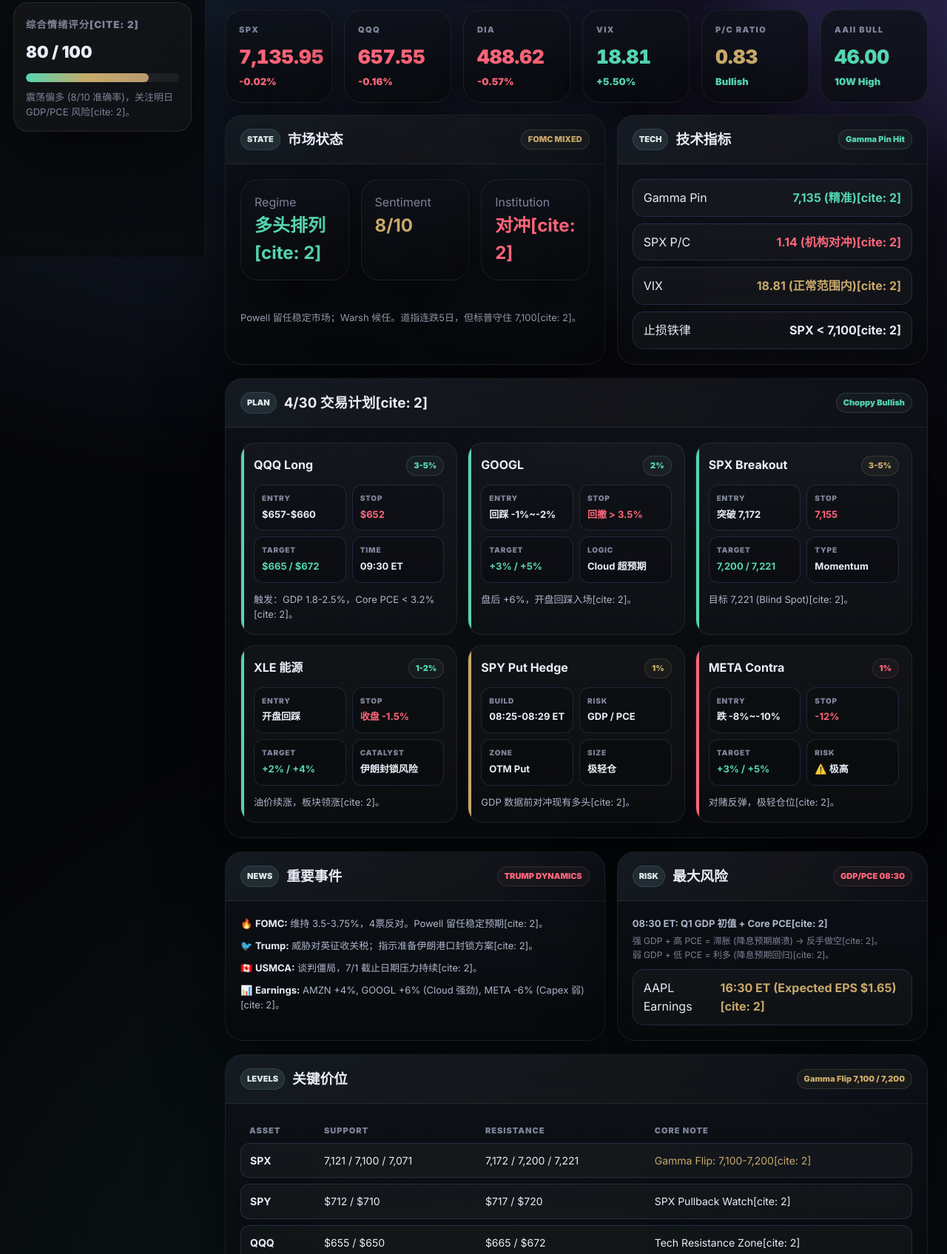
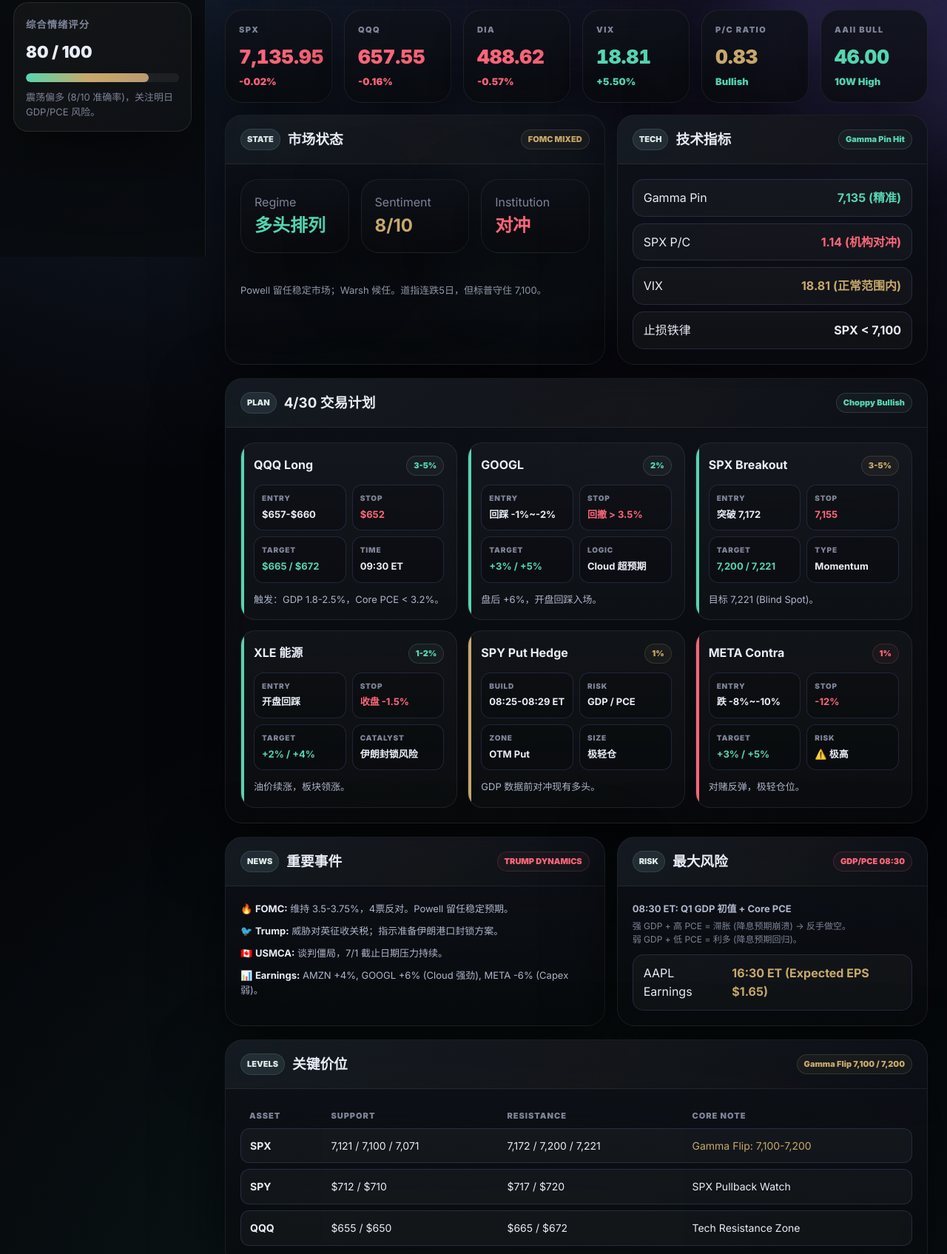
Before and after one commit to jerryq873/moneycat-site, a plain HTML site: page reports/2026-04-29-fomc-day-review.html in a window 1280 px wide. Shown: the part 453-2148 px from the top of the page at 74% size. Drawn offline with Linux system fonts and the light colour scheme.

Commit message:
Add files via upload

```diff
--- a/reports/2026-04-29-fomc-day-review.html
+++ b/reports/2026-04-29-fomc-day-review.html
@@ -6,7 +6,7 @@
 <title>MoneyCat 收盘复盘报告 ｜ 2026-04-29</title>
 <link href="https://fonts.googleapis.com/css2?family=Inter:wght@400;500;600;700;800;900&family=Noto+Sans+SC:wght@400;500;700;900&display=swap" rel="stylesheet" />
 <style>
-/* 保持原有 UI 样式 verbatim[cite: 1] */
+/* 保持原有 UI 样式 verbatim */
 :root{
   --bg:#05060a;--panel:rgba(15,18,26,.86);--panel2:rgba(20,24,36,.94);
   --glass:rgba(255,255,255,.035);--line:rgba(255,255,255,.075);--line2:rgba(125,150,255,.18);
@@ -84,26 +84,26 @@
     <a href="#risk" data-zh="⚠️ 风险" data-en="⚠️ Risk">⚠️ 风险</a>
   </nav>
   <div class="side-card">
-    <small data-zh="综合情绪评分" data-en="Sentiment Score">综合情绪评分[cite: 2]</small>
+    <small data-zh="综合情绪评分" data-en="Sentiment Score">综合情绪评分</small>
     <div style="margin-top:8px;font-weight:900;font-size:22px">80 / 100</div>
     <div class="risk-meter"><span></span></div>
-    <p class="muted" style="margin-top:10px;font-size:13px" data-zh="震荡偏多 (8/10 准确率)，关注明日 GDP/PCE 风险。" data-en="Choppy Bullish (8/10 Acc). Watch GDP/PCE risk.">震荡偏多 (8/10 准确率)，关注明日 GDP/PCE 风险[cite: 2]。</p>
+    <p class="muted" style="margin-top:10px;font-size:13px" data-zh="震荡偏多 (8/10 准确率)，关注明日 GDP/PCE 风险。" data-en="Choppy Bullish (8/10 Acc). Watch GDP/PCE risk.">震荡偏多 (8/10 准确率)，关注明日 GDP/PCE 风险。</p>
   </div>
 </aside>
 
 <main class="main" id="dashboard">
   <div class="topbar">
     <div class="search">⌕ <input id="searchInput" data-placeholder-zh="搜索：SPX、FOMC、GDP、GOOGL..." data-placeholder-en="Search: SPX, FOMC, GDP, GOOGL..." placeholder="搜索：SPX、FOMC、GDP、GOOGL..." /></div>
-    <div class="time-pill">Report Date: 2026-04-29 (Wed)[cite: 2]</div>
+    <div class="time-pill">Report Date: 2026-04-29 (Wed)</div>
     <div class="lang-toggle"><button class="lang-btn active" id="zhBtn" onclick="setLang('zh')">中文</button><button class="lang-btn" id="enBtn" onclick="setLang('en')">EN</button></div>
   </div>
 
   <section class="hero">
-    <div class="eyebrow" data-zh="MoneyCat 收盘复盘报告 ｜ 复盘日：2026-04-29 (FOMC Day)" data-en="MoneyCat Closing Review | Review Date: 2026-04-29 (FOMC Day)">MoneyCat 收盘复盘报告 ｜ 复盘日：2026-04-29 (FOMC Day)[cite: 2]</div>
-    <h2 data-zh="震荡偏多，Gamma Pin 7,135 精准命中。" data-en="Choppy Bullish; Gamma Pin 7,135 Perfect Hit.">震荡偏多，Gamma Pin 7,135 精准命中[cite: 2]。</h2>
+    <div class="eyebrow" data-zh="MoneyCat 收盘复盘报告 ｜ 复盘日：2026-04-29 (FOMC Day)" data-en="MoneyCat Closing Review | Review Date: 2026-04-29 (FOMC Day)">MoneyCat 收盘复盘报告 ｜ 复盘日：2026-04-29 (FOMC Day)</div>
+    <h2 data-zh="震荡偏多，Gamma Pin 7,135 精准命中。" data-en="Choppy Bullish; Gamma Pin 7,135 Perfect Hit.">震荡偏多，Gamma Pin 7,135 精准命中。</h2>
     <p data-zh="FOMC V型反转：7,107 低点回升至 7,135 收盘。均线多头排列完整，价格站上 SMA 20/50/100/200。等待明日 Q1 GDP 初值与 Core PCE 数据确认。"
        data-en="FOMC V-reversal from 7,107 to 7,135 close. Bullish MA alignment (above SMA 20/50/100/200). Awaiting Q1 GDP and Core PCE confirmation.">
-       FOMC V型反转：7,107 低点回升至 7,135 收盘。均线多头排列完整，价格站上 SMA 20/50/100/200。等待明日 Q1 GDP 初值与 Core PCE 数据确认[cite: 2]。
+       FOMC V型反转：7,107 低点回升至 7,135 收盘。均线多头排列完整，价格站上 SMA 20/50/100/200。等待明日 Q1 GDP 初值与 Core PCE 数据确认。
     </p>
   </section>
 
@@ -122,36 +122,36 @@
     <div class="module">
       <div class="module-head"><div class="module-title"><span class="num">STATE</span><h3 data-zh="市场状态" data-en="Market State">市场状态</h3></div><span class="tag gold">FOMC MIXED</span></div>
       <div class="module-body grid three">
-        <div class="card"><div class="muted">Regime</div><h2 class="up" data-zh="多头排列" data-en="Bull Aligned">多头排列[cite: 2]</h2></div>
+        <div class="card"><div class="muted">Regime</div><h2 class="up" data-zh="多头排列" data-en="Bull Aligned">多头排列</h2></div>
         <div class="card"><div class="muted">Sentiment</div><h2 class="neutral">8/10</h2></div>
-        <div class="card"><div class="muted">Institution</div><h2 class="down" data-zh="对冲" data-en="Hedge">对冲[cite: 2]</h2></div>
+        <div class="card"><div class="muted">Institution</div><h2 class="down" data-zh="对冲" data-en="Hedge">对冲</h2></div>
       </div>
       <div class="module-body">
-         <p class="soft" style="font-size:13px" data-zh="Powell 留任稳定市场；Warsh 候任。道指连跌5日，但标普守住 7,100。" data-en="Powell stays to stabilize; Warsh nominated. Dow down 5 days, but SPX holds 7,100.">Powell 留任稳定市场；Warsh 候任。道指连跌5日，但标普守住 7,100[cite: 2]。</p>
+         <p class="soft" style="font-size:13px" data-zh="Powell 留任稳定市场；Warsh 候任。道指连跌5日，但标普守住 7,100。" data-en="Powell stays to stabilize; Warsh nominated. Dow down 5 days, but SPX holds 7,100.">Powell 留任稳定市场；Warsh 候任。道指连跌5日，但标普守住 7,100。</p>
       </div>
     </div>
     <div class="module">
       <div class="module-head"><div class="module-title"><span class="num">TECH</span><h3 data-zh="技术指标" data-en="Technicals">技术指标</h3></div><span class="tag green">Gamma Pin Hit</span></div>
       <div class="module-body">
         <div class="watchlist">
-          <div class="watch"><span>Gamma Pin</span><b class="up">7,135 (精准)[cite: 2]</b></div>
-          <div class="watch"><span>SPX P/C</span><b class="down">1.14 (机构对冲)[cite: 2]</b></div>
-          <div class="watch"><span>VIX</span><b class="neutral">18.81 (正常范围内)[cite: 2]</b></div>
-          <div class="watch"><span data-zh="止损铁律" data-en="Stop Loss Rule">止损铁律</span><b class="red">SPX < 7,100[cite: 2]</b></div>
+          <div class="watch"><span>Gamma Pin</span><b class="up">7,135 (精准)</b></div>
+          <div class="watch"><span>SPX P/C</span><b class="down">1.14 (机构对冲)</b></div>
+          <div class="watch"><span>VIX</span><b class="neutral">18.81 (正常范围内)</b></div>
+          <div class="watch"><span data-zh="止损铁律" data-en="Stop Loss Rule">止损铁律</span><b class="red">SPX < 7,100</b></div>
         </div>
       </div>
     </div>
   </section>
 
   <section class="module" id="plan">
-    <div class="module-head"><div class="module-title"><span class="num">PLAN</span><h3 data-zh="4/30 交易计划" data-en="4/30 Trade Plan">4/30 交易计划[cite: 2]</h3></div><span class="tag green">Choppy Bullish</span></div>
+    <div class="module-head"><div class="module-title"><span class="num">PLAN</span><h3 data-zh="4/30 交易计划" data-en="4/30 Trade Plan">4/30 交易计划</h3></div><span class="tag green">Choppy Bullish</span></div>
     <div class="module-body"><div class="trade-grid">
-      <article class="trade-card"><div class="trade-head"><h4>QQQ Long</h4><span class="tag green">3-5%</span></div><div class="mini-grid"><div class="mini"><span>Entry</span><b>$657-$660</b></div><div class="mini"><span>Stop</span><b class="down">$652</b></div><div class="mini"><span>Target</span><b class="up">$665 / $672</b></div><div class="mini"><span>Time</span><b>09:30 ET</b></div></div><p class="catalyst" data-zh="触发：GDP 1.8-2.5%，Core PCE < 3.2%。" data-en="Trigger: GDP 1.8-2.5%, PCE < 3.2%.">触发：GDP 1.8-2.5%，Core PCE < 3.2%[cite: 2]。</p></article>
-      <article class="trade-card"><div class="trade-head"><h4>GOOGL</h4><span class="tag green">2%</span></div><div class="mini-grid"><div class="mini"><span>Entry</span><b>回踩 -1%~-2%</b></div><div class="mini"><span>Stop</span><b class="down">回撤 > 3.5%</b></div><div class="mini"><span>Target</span><b class="up">+3% / +5%</b></div><div class="mini"><span>Logic</span><b>Cloud 超预期</b></div></div><p class="catalyst" data-zh="盘后 +6%，开盘回踩入场。" data-en="Post-market +6%, buy on open pullback.">盘后 +6%，开盘回踩入场[cite: 2]。</p></article>
-      <article class="trade-card"><div class="trade-head"><h4>SPX Breakout</h4><span class="tag gold">3-5%</span></div><div class="mini-grid"><div class="mini"><span>Entry</span><b>突破 7,172</b></div><div class="mini"><span>Stop</span><b class="down">7,155</b></div><div class="mini"><span>Target</span><b class="up">7,200 / 7,221</b></div><div class="mini"><span>Type</span><b>Momentum</b></div></div><p class="catalyst" data-zh="目标 7,221 (Blind Spot)。" data-en="Target 7,221 (Blind Spot).">目标 7,221 (Blind Spot)[cite: 2]。</p></article>
-      <article class="trade-card"><div class="trade-head"><h4>XLE 能源</h4><span class="tag green">1-2%</span></div><div class="mini-grid"><div class="mini"><span>Entry</span><b>开盘回踩</b></div><div class="mini"><span>Stop</span><b class="down">收盘 -1.5%</b></div><div class="mini"><span>Target</span><b class="up">+2% / +4%</b></div><div class="mini"><span>Catalyst</span><b>伊朗封锁风险</b></div></div><p class="catalyst" data-zh="油价续涨，板块领涨。" data-en="Oil prices rising, leading sector.">油价续涨，板块领涨[cite: 2]。</p></article>
-      <article class="trade-card hedge"><div class="trade-head"><h4>SPY Put Hedge</h4><span class="tag gold">1%</span></div><div class="mini-grid"><div class="mini"><span>Build</span><b>08:25-08:29 ET</b></div><div class="mini"><span>Risk</span><b>GDP / PCE</b></div><div class="mini"><span>Zone</span><b>OTM Put</b></div><div class="mini"><span>Size</span><b>极轻仓</b></div></div><p class="catalyst" data-zh="GDP 数据前对冲现有多头。" data-en="Hedge long positions before GDP.">GDP 数据前对冲现有多头[cite: 2]。</p></article>
-      <article class="trade-card short"><div class="trade-head"><h4>META Contra</h4><span class="tag red">1%</span></div><div class="mini-grid"><div class="mini"><span>Entry</span><b>跌 -8%~-10%</b></div><div class="mini"><span>Stop</span><b class="down">-12%</b></div><div class="mini"><span>Target</span><b class="up">+3% / +5%</b></div><div class="mini"><span>Risk</span><b>⚠️ 极高</b></div></div><p class="catalyst" data-zh="对赌反弹，极轻仓位。" data-en="Counter-trend bounce, tiny size.">对赌反弹，极轻仓位[cite: 2]。</p></article>
+      <article class="trade-card"><div class="trade-head"><h4>QQQ Long</h4><span class="tag green">3-5%</span></div><div class="mini-grid"><div class="mini"><span>Entry</span><b>$657-$660</b></div><div class="mini"><span>Stop</span><b class="down">$652</b></div><div class="mini"><span>Target</span><b class="up">$665 / $672</b></div><div class="mini"><span>Time</span><b>09:30 ET</b></div></div><p class="catalyst" data-zh="触发：GDP 1.8-2.5%，Core PCE < 3.2%。" data-en="Trigger: GDP 1.8-2.5%, PCE < 3.2%.">触发：GDP 1.8-2.5%，Core PCE < 3.2%。</p></article>
+      <article class="trade-card"><div class="trade-head"><h4>GOOGL</h4><span class="tag green">2%</span></div><div class="mini-grid"><div class="mini"><span>Entry</span><b>回踩 -1%~-2%</b></div><div class="mini"><span>Stop</span><b class="down">回撤 > 3.5%</b></div><div class="mini"><span>Target</span><b class="up">+3% / +5%</b></div><div class="mini"><span>Logic</span><b>Cloud 超预期</b></div></div><p class="catalyst" data-zh="盘后 +6%，开盘回踩入场。" data-en="Post-market +6%, buy on open pullback.">盘后 +6%，开盘回踩入场。</p></article>
+      <article class="trade-card"><div class="trade-head"><h4>SPX Breakout</h4><span class="tag gold">3-5%</span></div><div class="mini-grid"><div class="mini"><span>Entry</span><b>突破 7,172</b></div><div class="mini"><span>Stop</span><b class="down">7,155</b></div><div class="mini"><span>Target</span><b class="up">7,200 / 7,221</b></div><div class="mini"><span>Type</span><b>Momentum</b></div></div><p class="catalyst" data-zh="目标 7,221 (Blind Spot)。" data-en="Target 7,221 (Blind Spot).">目标 7,221 (Blind Spot)。</p></article>
+      <article class="trade-card"><div class="trade-head"><h4>XLE 能源</h4><span class="tag green">1-2%</span></div><div class="mini-grid"><div class="mini"><span>Entry</span><b>开盘回踩</b></div><div class="mini"><span>Stop</span><b class="down">收盘 -1.5%</b></div><div class="mini"><span>Target</span><b class="up">+2% / +4%</b></div><div class="mini"><span>Catalyst</span><b>伊朗封锁风险</b></div></div><p class="catalyst" data-zh="油价续涨，板块领涨。" data-en="Oil prices rising, leading sector.">油价续涨，板块领涨。</p></article>
+      <article class="trade-card hedge"><div class="trade-head"><h4>SPY Put Hedge</h4><span class="tag gold">1%</span></div><div class="mini-grid"><div class="mini"><span>Build</span><b>08:25-08:29 ET</b></div><div class="mini"><span>Risk</span><b>GDP / PCE</b></div><div class="mini"><span>Zone</span><b>OTM Put</b></div><div class="mini"><span>Size</span><b>极轻仓</b></div></div><p class="catalyst" data-zh="GDP 数据前对冲现有多头。" data-en="Hedge long positions before GDP.">GDP 数据前对冲现有多头。</p></article>
+      <article class="trade-card short"><div class="trade-head"><h4>META Contra</h4><span class="tag red">1%</span></div><div class="mini-grid"><div class="mini"><span>Entry</span><b>跌 -8%~-10%</b></div><div class="mini"><span>Stop</span><b class="down">-12%</b></div><div class="mini"><span>Target</span><b class="up">+3% / +5%</b></div><div class="mini"><span>Risk</span><b>⚠️ 极高</b></div></div><p class="catalyst" data-zh="对赌反弹，极轻仓位。" data-en="Counter-trend bounce, tiny size.">对赌反弹，极轻仓位。</p></article>
     </div></div>
   </section>
 
@@ -160,22 +160,22 @@
       <div class="module-head"><div class="module-title"><span class="num">NEWS</span><h3 data-zh="重要事件" data-en="Events">重要事件</h3></div><span class="tag red">TRUMP DYNAMICS</span></div>
       <div class="module-body">
         <ul style="font-size:13px; color:var(--soft); list-style:none; display:grid; gap:10px;">
-          <li>🔥 <b style="color:var(--text)">FOMC:</b> 维持 3.5-3.75%，4票反对。Powell 留任稳定预期[cite: 2]。</li>
-          <li>🐦 <b style="color:var(--text)">Trump:</b> 威胁对英征收关税；指示准备伊朗港口封锁方案[cite: 2]。</li>
-          <li>🇨🇦 <b style="color:var(--text)">USMCA:</b> 谈判僵局，7/1 截止日期压力持续[cite: 2]。</li>
-          <li>📊 <b style="color:var(--text)">Earnings:</b> AMZN +4%, GOOGL +6% (Cloud 强劲), META -6% (Capex 弱)[cite: 2]。</li>
+          <li>🔥 <b style="color:var(--text)">FOMC:</b> 维持 3.5-3.75%，4票反对。Powell 留任稳定预期。</li>
+          <li>🐦 <b style="color:var(--text)">Trump:</b> 威胁对英征收关税；指示准备伊朗港口封锁方案。</li>
+          <li>🇨🇦 <b style="color:var(--text)">USMCA:</b> 谈判僵局，7/1 截止日期压力持续。</li>
+          <li>📊 <b style="color:var(--text)">Earnings:</b> AMZN +4%, GOOGL +6% (Cloud 强劲), META -6% (Capex 弱)。</li>
         </ul>
       </div>
     </div>
     <div class="module">
       <div class="module-head"><div class="module-title"><span class="num">RISK</span><h3 data-zh="最大风险" data-en="Key Risks">最大风险</h3></div><span class="tag red">GDP/PCE 08:30</span></div>
       <div class="module-body">
-        <p class="soft" style="font-size:13px"><b>08:30 ET: Q1 GDP 初值 + Core PCE[cite: 2]</b></p>
+        <p class="soft" style="font-size:13px"><b>08:30 ET: Q1 GDP 初值 + Core PCE</b></p>
         <p class="muted" style="font-size:12px; margin-top:5px;">
-          强 GDP + 高 PCE = 滞胀 (降息预期崩溃) -> 反手做空[cite: 2]。<br>
-          弱 GDP + 低 PCE = 利多 (降息预期回归)[cite: 2]。
+          强 GDP + 高 PCE = 滞胀 (降息预期崩溃) -> 反手做空。<br>
+          弱 GDP + 低 PCE = 利多 (降息预期回归)。
         </p>
-        <div class="watch" style="margin-top:10px;"><span>AAPL Earnings</span><b class="neutral">16:30 ET (Expected EPS $1.65)[cite: 2]</b></div>
+        <div class="watch" style="margin-top:10px;"><span>AAPL Earnings</span><b class="neutral">16:30 ET (Expected EPS $1.65)</b></div>
       </div>
     </div>
   </section>
@@ -185,19 +185,19 @@
     <div class="module-body"><table>
       <thead><tr><th>Asset</th><th>Support</th><th>Resistance</th><th>Core Note</th></tr></thead>
       <tbody>
-        <tr><td><b>SPX</b></td><td>7,121 / 7,100 / 7,071</td><td>7,172 / 7,200 / 7,221</td><td class="neutral">Gamma Flip: 7,100-7,200[cite: 2]</td></tr>
-        <tr><td><b>SPY</b></td><td>$712 / $710</td><td>$717 / $720</td><td>SPX Pullback Watch[cite: 2]</td></tr>
-        <tr><td><b>QQQ</b></td><td>$655 / $650</td><td>$665 / $672</td><td>Tech Resistance Zone[cite: 2]</td></tr>
+        <tr><td><b>SPX</b></td><td>7,121 / 7,100 / 7,071</td><td>7,172 / 7,200 / 7,221</td><td class="neutral">Gamma Flip: 7,100-7,200</td></tr>
+        <tr><td><b>SPY</b></td><td>$712 / $710</td><td>$717 / $720</td><td>SPX Pullback Watch</td></tr>
+        <tr><td><b>QQQ</b></td><td>$655 / $650</td><td>$665 / $672</td><td>Tech Resistance Zone</td></tr>
       </tbody>
     </table></div>
   </section>
 
-  <footer class="footer"><b style="color:var(--gold)">MoneyCat Trading System v3.0</b><div class="disclaimer" data-zh="⚠️ 本报告仅供参考，不构成投资建议。交易有风险，入市需谨慎。" data-en="⚠️ This report is for reference only and is not investment advice. Trading involves risk.">⚠️ 本报告仅供参考，不构成投资建议。交易有风险，入市需谨慎[cite: 2]。</div></footer>
+  <footer class="footer"><b style="color:var(--gold)">MoneyCat Trading System v3.0</b><div class="disclaimer" data-zh="⚠️ 本报告仅供参考，不构成投资建议。交易有风险，入市需谨慎。" data-en="⚠️ This report is for reference only and is not investment advice. Trading involves risk.">⚠️ 本报告仅供参考，不构成投资建议。交易有风险，入市需谨慎。</div></footer>
 </main>
 </div>
 
 <script>
-/* 保持原有 UI 交互逻辑[cite: 1] */
+/* 保持原有 UI 交互逻辑 */
 const baseQuotes=[
  ['SPX','7,135.95','-0.02%','down'],['QQQ','657.55','-0.16%','down'],['DIA','488.62','-0.57%','down'],
  ['VIX','18.81','+5.50%','up'],['GEX Pin','7,135','Perfect','up'],['Flip Low','7,100','Support','down']
```
